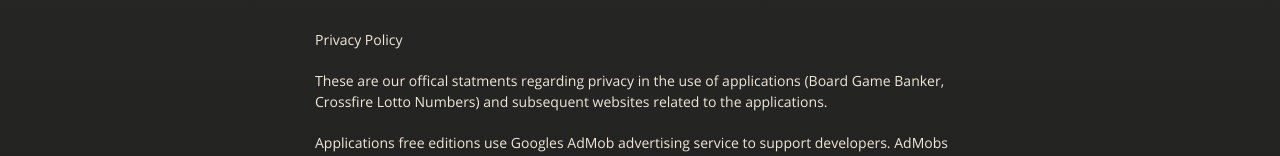
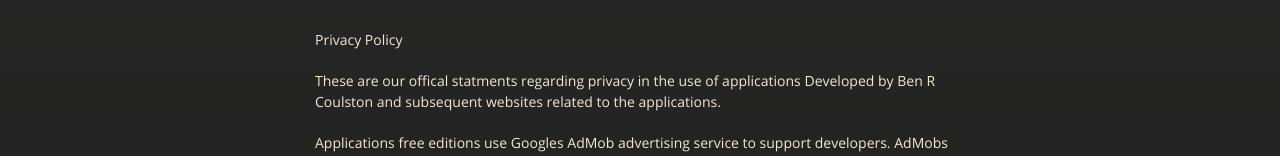
Before and after one commit to BenRCoulston/BenRCoulston.github.io, a plain HTML site: page index.html in a window 1280 px wide. Shown: the part 242-398 px from the top of the page. Drawn offline with nearby package versions, Linux system fonts and the light colour scheme.

Commit message:
Update index.html

```diff
--- a/index.html
+++ b/index.html
@@ -37,7 +37,7 @@
 
         <p>Privacy Policy</p>
 
-<p>These are our offical statments regarding privacy in the use of applications (Board Game Banker, Crossfire Lotto Numbers)
+<p>These are our offical statments regarding privacy in the use of applications Developed by Ben R Coulston
 and subsequent websites related to the applications.</p>
 
 <p>Applications free editions use Googles AdMob advertising service to support developers.
```
